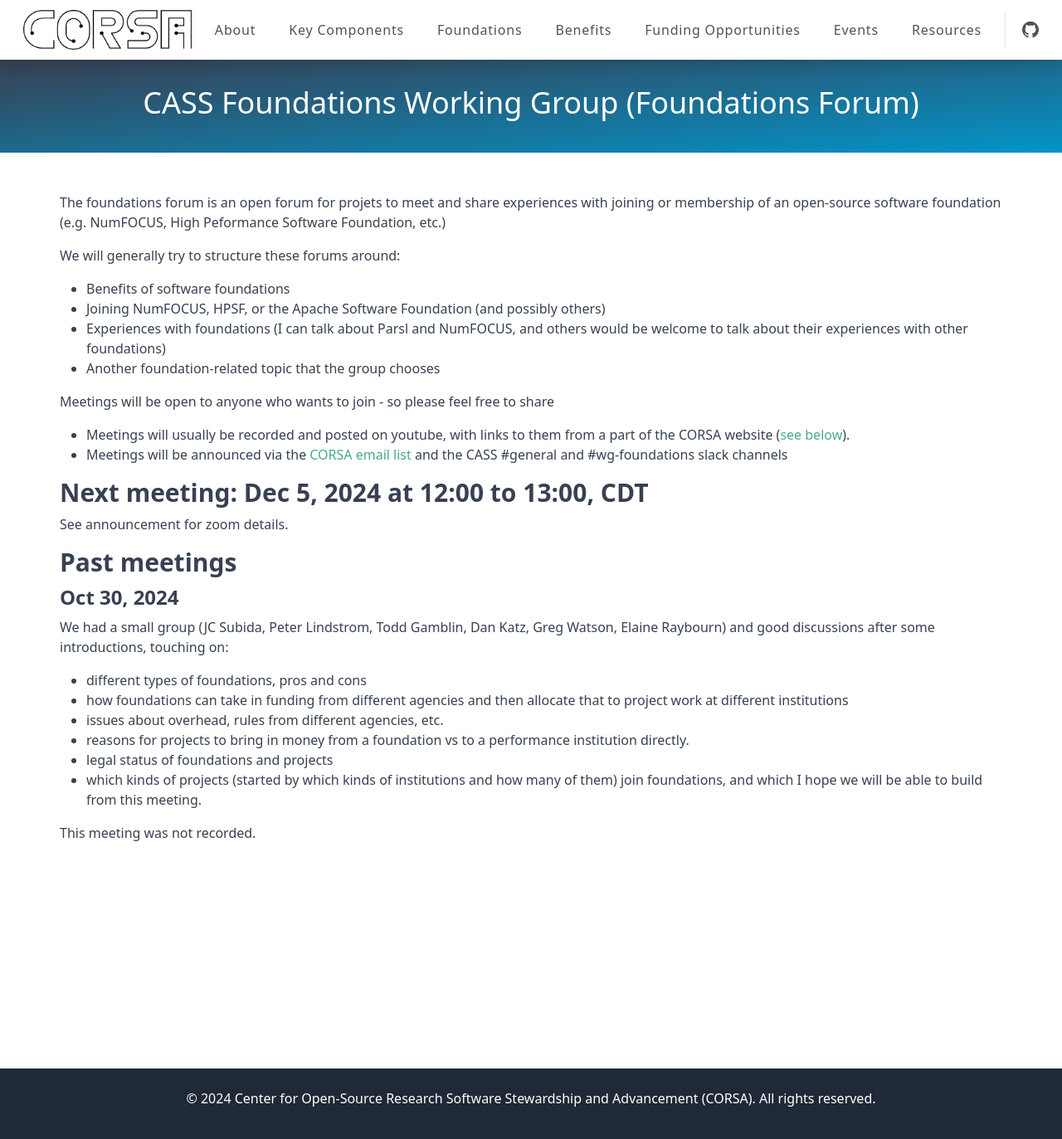
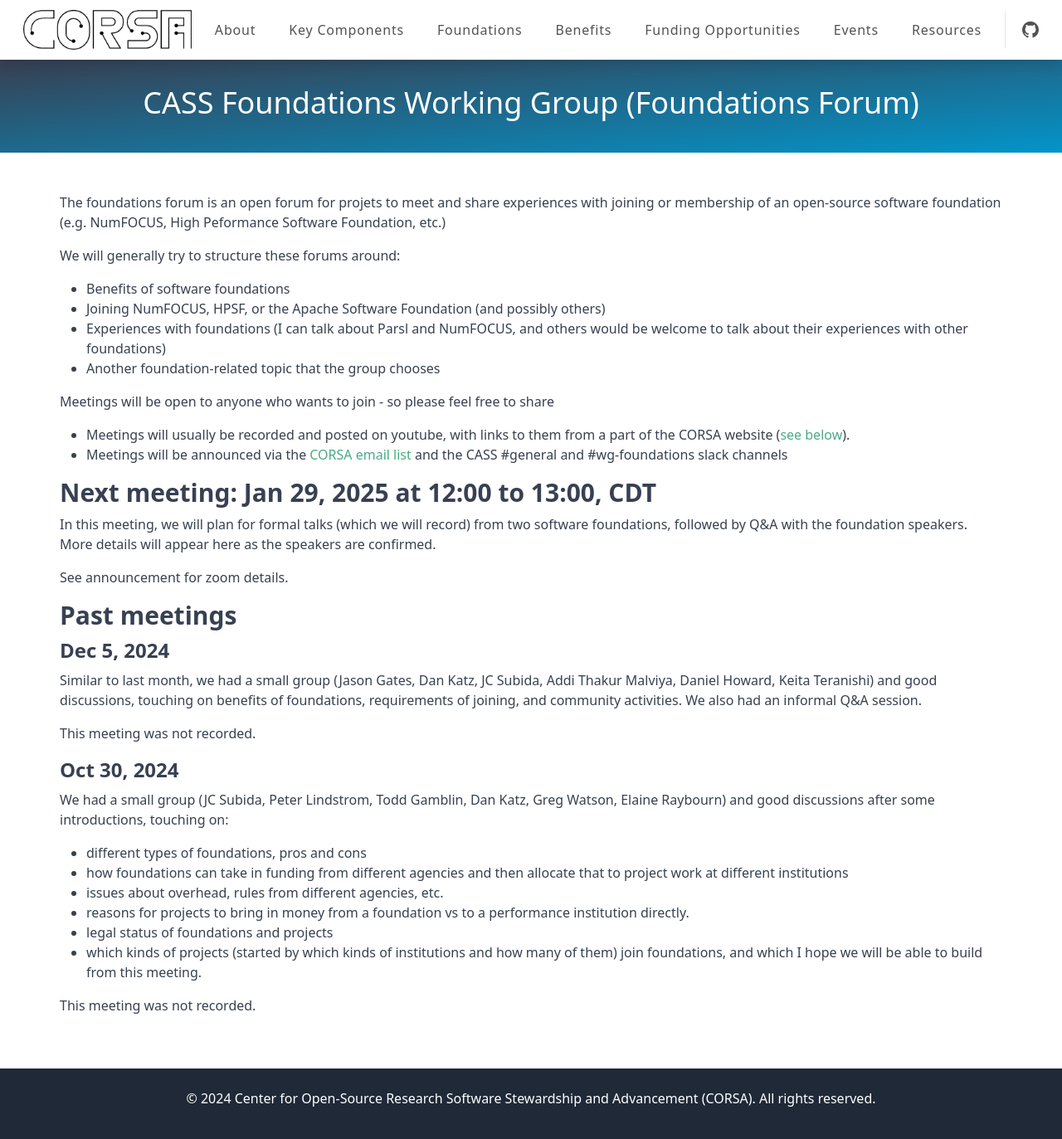
Before and after one commit to corsa-center/corsa-center.github.io, a Jekyll site: the page built from docs/meetings/foundations-wg.md, in a window 1280 px wide and 1376 px high. Shown: the top 1373 px of the window at 83% size. Built offline with Jekyll 4.4.1, drawn with Linux system fonts in a browser that asks for light colours; nearby versions of some CDN libraries.

Commit message:
Update foundations-wg.md

```diff
--- a/docs/meetings/foundations-wg.md
+++ b/docs/meetings/foundations-wg.md
@@ -16,11 +16,21 @@ Meetings will be open to anyone who wants to join - so please feel free to share
 - Meetings will be announced via the [CORSA email list](https://groups.io/g/corsa/join) and the CASS #general and #wg-foundations slack channels
 
 
-## Next meeting: Dec 5, 2024 at 12:00 to 13:00, CDT
+## Next meeting: Jan 29, 2025 at 12:00 to 13:00, CDT
+
+In this meeting, we will plan for formal talks (which we will record) from two software foundations, followed by Q&A with the foundation speakers. More details will appear here as the speakers are confirmed.
 
 See announcement for zoom details.
 
 ## Past meetings
+
+### Dec 5, 2024
+
+Similar to last month, we had a small group (Jason Gates, Dan Katz, JC Subida, Addi Thakur Malviya, Daniel Howard, Keita Teranishi) and good discussions,
+touching on benefits of foundations, requirements of joining, and community activities. We also had an informal Q&A session.
+
+This meeting was not recorded.
+
 
 ### Oct 30, 2024
 
```
